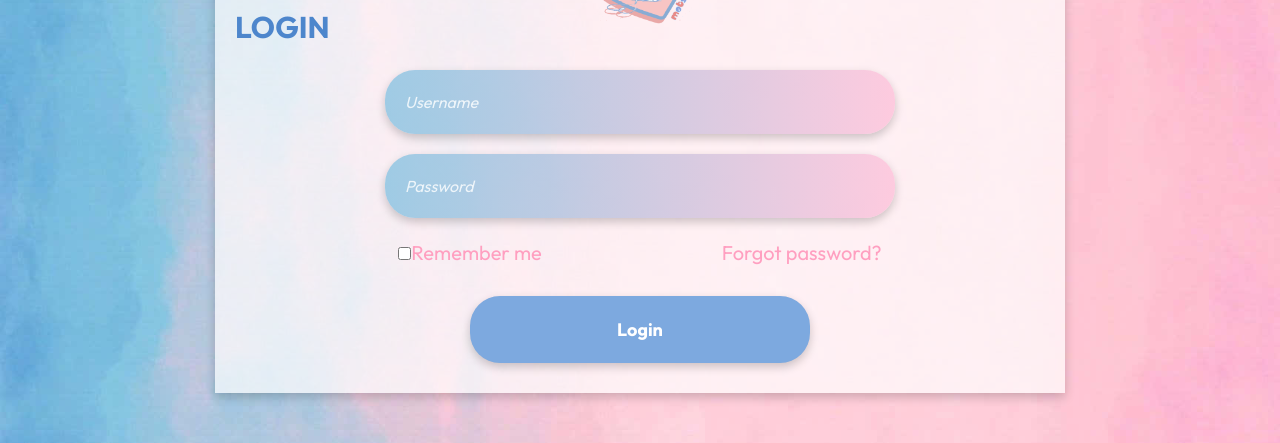
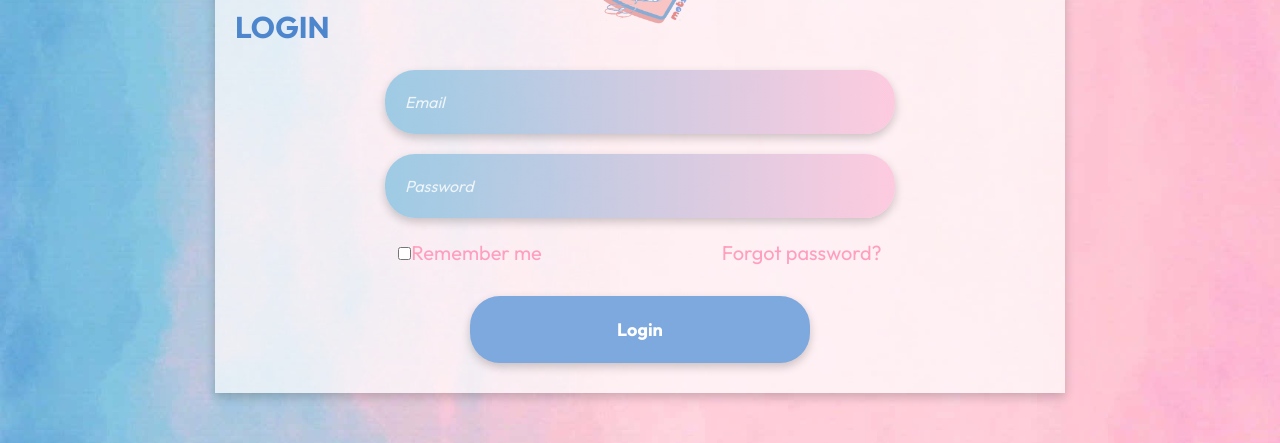
Before and after one commit to NewDocsApp/Motspetits-FE, a React (Vite) app in the folder FE/: page /login in a window 1280 px wide. Shown: the part 299-742 px from the top of the page. Built offline with nearby package versions, Linux system fonts and the light colour scheme; no server answers; the HTML template or start-up script is replaced by a standard one.

Commit message:
add api login

```diff
--- a/FE/package.json
+++ b/FE/package.json
@@ -13,6 +13,7 @@
     "@tailwindcss/cli": "^4.1.11",
     "@tailwindcss/postcss": "^4.1.11",
     "@tailwindcss/vite": "^4.1.11",
+    "axios": "^1.10.0",
     "framer-motion": "^12.23.0",
     "html2canvas": "^1.4.1",
     "jspdf": "^3.0.1",
--- /dev/null
+++ b/FE/src/api/auth.js
@@ -0,0 +1,16 @@
+import axios from 'axios';
+
+const url = import.meta.env.VITE_API_URL;
+
+export const loginApi = async (email, password) => {
+    try {
+    const response = await axios.post(`${url}/api/v1/auth/login`, {
+      email,
+      password,
+    });
+
+    return response.data;
+  } catch (error) {
+    throw error.response?.data || { message: `${error}` };
+  }
+}
--- /dev/null
+++ b/FE/src/constants/pattern.js
@@ -0,0 +1,4 @@
+export const EMAIL = {
+  value: /^[\w-.]+@([\w-]+\.)+[\w-]{2,63}$/i,
+  message: 'Email Is Not Valid',
+};
--- a/FE/src/pages/login/login.jsx
+++ b/FE/src/pages/login/login.jsx
@@ -1,17 +1,34 @@
-import { useEffect } from 'react';
+import { useEffect, useState } from 'react';
+import { useNavigate } from 'react-router-dom';
 import styles from './login.module.css';
 import logo from '/logo.png';
 import textbox from '../../components/textbox/textbox.module.css';
 import button from '../../components/button/button.module.css';
 import { motion } from 'framer-motion';
-
-//import { useNavigate } from 'react-router-dom';
-//import { useAuth } from '../../contexts/AuthContext';
+import { login } from '../../services/authServices';
 
 const Login = () => {
   useEffect(() => {
     document.title = "Login - Motspetits";
   }, []);
+
+  const [email, setEmail] = useState('');
+  const [password, setPassword] = useState('');
+  const [error, setError] = useState('');
+  const navigate = useNavigate();
+
+
+  const handleSubmit = async (e) => {
+    e.preventDefault();
+    setError('');
+    try {
+      const data = await login(email, password);
+      console.log('Login success:', data);
+      navigate('/');
+    } catch (err) {
+      setError(err.message);
+    }
+  };
 
   return (
     <motion.div
@@ -24,12 +41,13 @@ const Login = () => {
       <div className={styles.shadow}>
         <div className={styles.card}>
           <div className={styles.title}>Welcome to Motspetits!</div>
-            <div className={styles.signup}>New member?
-              <a href="/signup" className={styles.link}>Sign up</a>
+          <div className={styles.signup}>
+            New member? <a href="/signup" className={styles.link}>Sign up</a>
           </div>
         </div>
+
         <div className={styles["card-login"]}>
-            <img src={logo} style={{
+          <img src={logo} alt="Logo" style={{
             position: 'absolute',
             top: '-80px',
             left: '50%',
@@ -37,21 +55,43 @@ const Login = () => {
             width: '140px'
           }} />
           <div className={styles["title-login"]}>LOGIN</div>
-            <input type="text" placeholder="Username" className={textbox.logintextbox} />
-            <input type="password" placeholder="Password" className={textbox.logintextbox} />
-            <div>
+
+          <form onSubmit={handleSubmit} className={styles.form}>
+            <input
+              type="email"
+              placeholder="Email"
+              value={email}
+              onChange={(e) => setEmail(e.target.value)}
+              required
+              className={textbox.logintextbox}
+            />
+            <input
+              type="password"
+              placeholder="Password"
+              value={password}
+              onChange={(e) => setPassword(e.target.value)}
+              required
+              className={textbox.logintextbox}
+            />
+
+            <div className={styles.options}>
               <label>
-                <input type="checkbox"/>
+                <input type="checkbox" />
                 <span className={styles.remember}>Remember me</span>
               </label>
               <label className={styles.forgot}>Forgot password?</label>
             </div>
+
+            {error && <div className={styles.error}>{error}</div>}
+
             <div>
-              <button className={button.loginButton}>Login</button>
+              <button type="submit" className={button.loginButton}>Login</button>
             </div>
+          </form>
         </div>
       </div>
     </motion.div>
   );
 };
+
 export default Login;
--- /dev/null
+++ b/FE/src/services/authServices.js
@@ -0,0 +1,6 @@
+import { loginApi } from '../api/auth';
+
+export const login = async (email, password) => {
+  const data = await loginApi(email, password);
+  return data;
+};
```
Also changed, not shown: 1 other file (tests, documents, lock files or other folders). Lines whose indentation alone changed are shown as unchanged.
